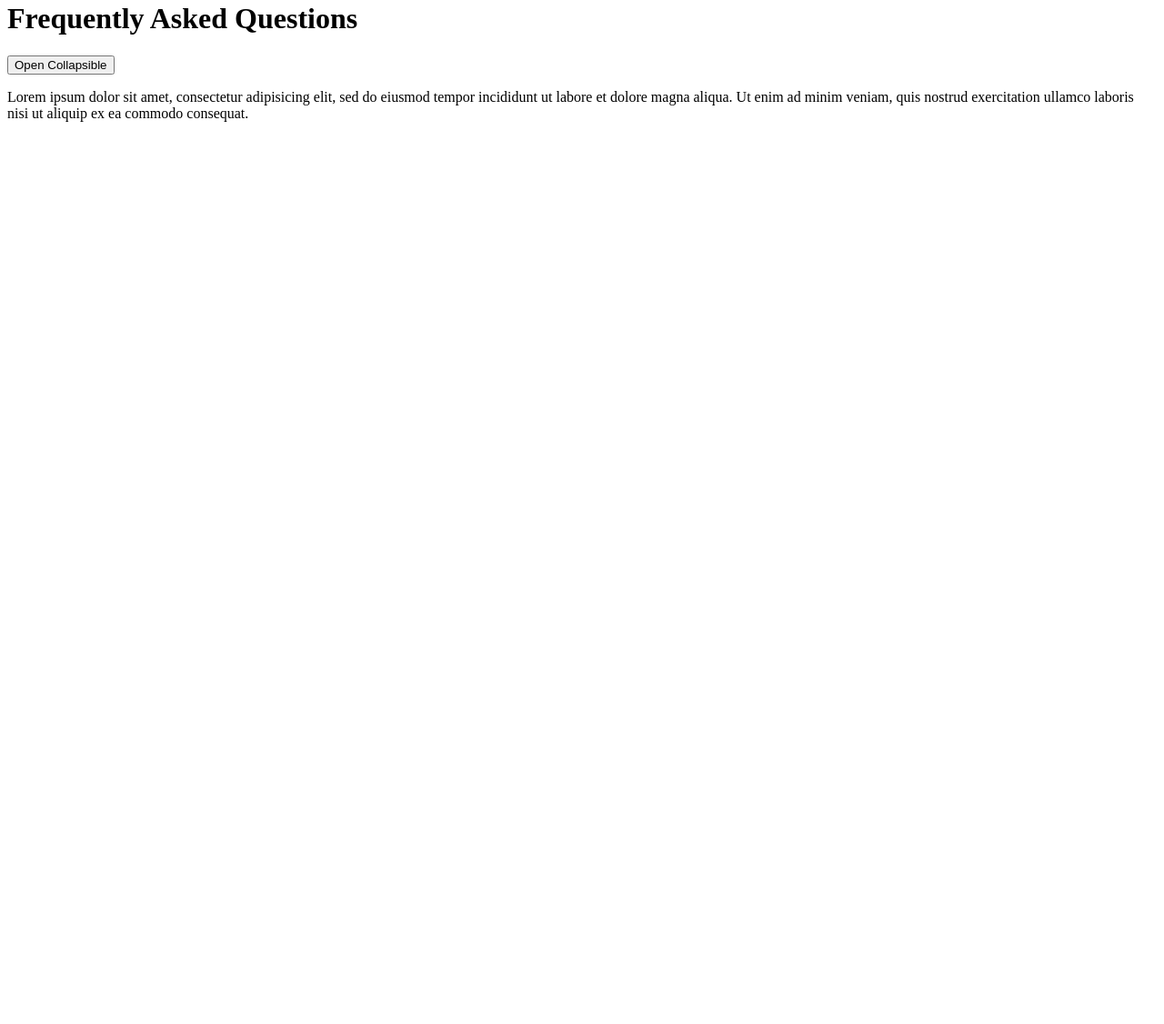
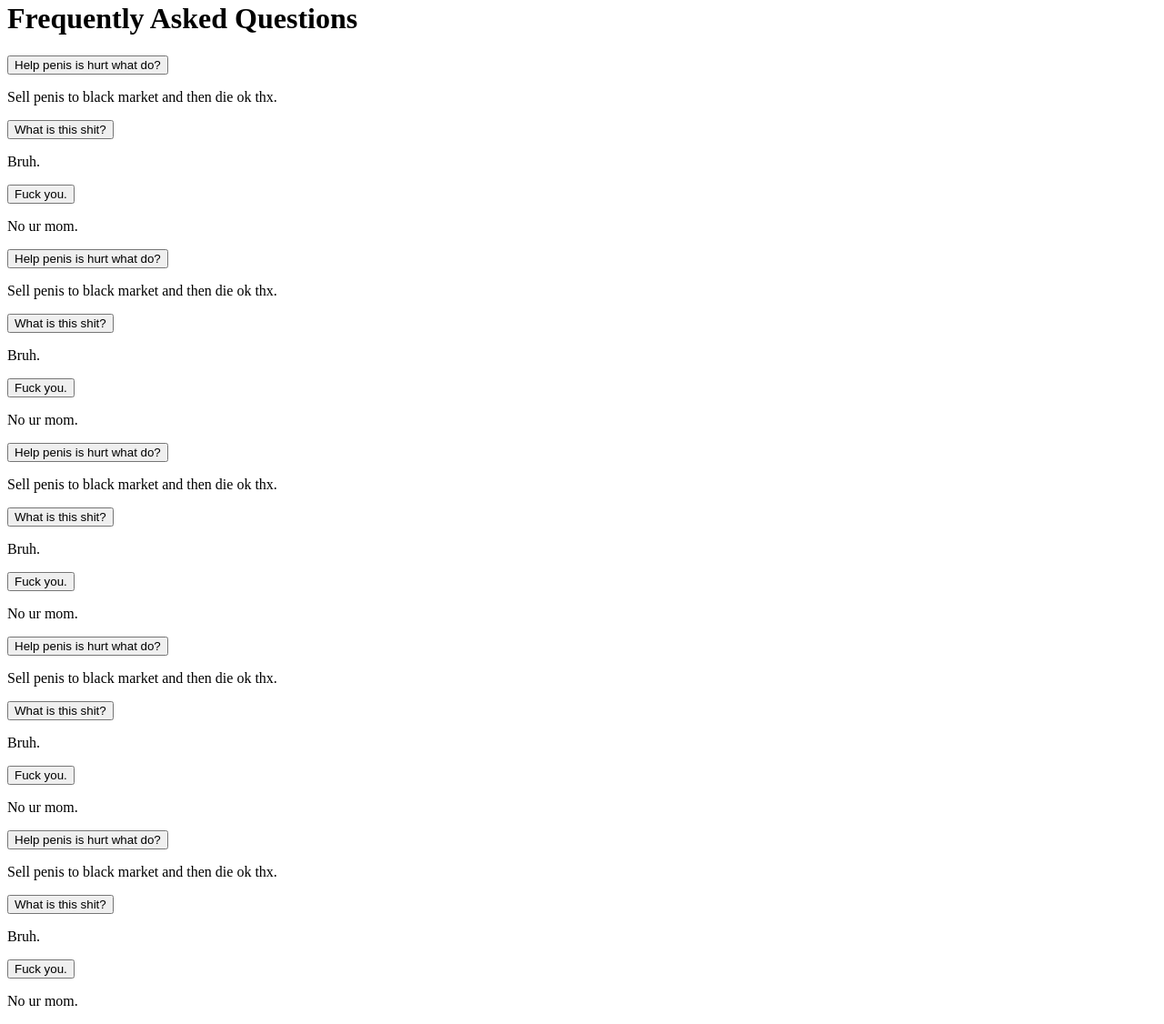
Before and after one commit to CostaHiripis/Project2, a PHP site: page /index.php?page=Faq in a window 1280 px wide. Shown: the part 331-1457 px from the top of the page at 91% size. Before the commit the page ends 465 px from the top, so only its background shows below. Run offline with PHP 8.4, Linux system fonts and the light colour scheme; the visitor is signed in with stand-in values (Sample User, id 1); some libraries are stand-ins or nearby versions.

Commit message:
Konstan | FAQ is done

```diff
--- a/pages/Faq.php
+++ b/pages/Faq.php
@@ -10,22 +10,6 @@
 </head>
 
 <body>
-    <script>
-        var coll = document.getElementsByClassName("collapsible");
-        var i;
-
-        for (i = 0; i < coll.length; i++) {
-            coll[i].addEventListener("click", function() {
-                this.classList.toggle("active");
-                var content = this.nextElementSibling;
-                if (content.style.maxHeight) {
-                    content.style.maxHeight = null;
-                } else {
-                    content.style.maxHeight = content.scrollHeight + "px";
-                }
-            });
-        }
-    </script>
 
     <div id="fullPage">
         <div id="header">
@@ -42,12 +26,128 @@
             </div>
 
             <div id="question-section">
-                <button class="collapsible">Open Collapsible</button>
-                <div class="content">
-                    <p>Lorem ipsum dolor sit amet, consectetur adipisicing elit, sed do eiusmod tempor incididunt ut labore et dolore magna aliqua. Ut enim ad minim veniam, quis nostrud exercitation ullamco laboris nisi ut aliquip ex ea commodo consequat.</p>
+                <button class="accordion">Help penis is hurt what do?</button>
+                <div class="panel">
+                    <p>Sell penis to black market and then die ok thx.</p>
                 </div>
+
+                <div class="small-spacing-faq"></div>
+
+                <button class="accordion">What is this shit?</button>
+                <div class="panel">
+                    <p>Bruh.</p>
+                </div>
+
+                <div class="small-spacing-faq"></div>
+
+                <button class="accordion">Fuck you.</button>
+                <div class="panel">
+                    <p>No ur mom.</p>
+                </div>
+
+                <div class="small-spacing-faq"></div>
+
+                <button class="accordion">Help penis is hurt what do?</button>
+                <div class="panel">
+                    <p>Sell penis to black market and then die ok thx.</p>
+                </div>
+
+                <div class="small-spacing-faq"></div>
+
+                <button class="accordion">What is this shit?</button>
+                <div class="panel">
+                    <p>Bruh.</p>
+                </div>
+
+                <div class="small-spacing-faq"></div>
+
+                <button class="accordion">Fuck you.</button>
+                <div class="panel">
+                    <p>No ur mom.</p>
+                </div>
+
+                <div class="small-spacing-faq"></div>
+
+                <button class="accordion">Help penis is hurt what do?</button>
+                <div class="panel">
+                    <p>Sell penis to black market and then die ok thx.</p>
+                </div>
+
+                <div class="small-spacing-faq"></div>
+
+                <button class="accordion">What is this shit?</button>
+                <div class="panel">
+                    <p>Bruh.</p>
+                </div>
+
+                <div class="small-spacing-faq"></div>
+
+                <button class="accordion">Fuck you.</button>
+                <div class="panel">
+                    <p>No ur mom.</p>
+                </div>
+
+                <div class="small-spacing-faq"></div>
+
+                <button class="accordion">Help penis is hurt what do?</button>
+                <div class="panel">
+                    <p>Sell penis to black market and then die ok thx.</p>
+                </div>
+
+                <div class="small-spacing-faq"></div>
+
+                <button class="accordion">What is this shit?</button>
+                <div class="panel">
+                    <p>Bruh.</p>
+                </div>
+
+                <div class="small-spacing-faq"></div>
+
+                <button class="accordion">Fuck you.</button>
+                <div class="panel">
+                    <p>No ur mom.</p>
+                </div>
+
+                <div class="small-spacing-faq"></div>
+
+                <button class="accordion">Help penis is hurt what do?</button>
+                <div class="panel">
+                    <p>Sell penis to black market and then die ok thx.</p>
+                </div>
+
+                <div class="small-spacing-faq"></div>
+
+                <button class="accordion">What is this shit?</button>
+                <div class="panel">
+                    <p>Bruh.</p>
+                </div>
+
+                <div class="small-spacing-faq"></div>
+
+                <button class="accordion">Fuck you.</button>
+                <div class="panel">
+                    <p>No ur mom.</p>
+                </div>
+
+                <div class="small-spacing-faq"></div>
             </div>
         </div>
+        <script>
+            var acc = document.getElementsByClassName("accordion");
+            var i;
+
+            for (i = 0; i < acc.length; i++) {
+                acc[i].addEventListener("click", function() {
+                    this.classList.toggle("active");
+                    var panel = this.nextElementSibling;
+                    if (panel.style.maxHeight) {
+                        panel.style.maxHeight = null;
+                    } else {
+                        panel.style.maxHeight = panel.scrollHeight + "px";
+                    }
+                });
+            }
+        </script>
 </body>
 
 </html>
```
Also changed, not shown: CSS/mainmenu.css (+14 -8 lines).
